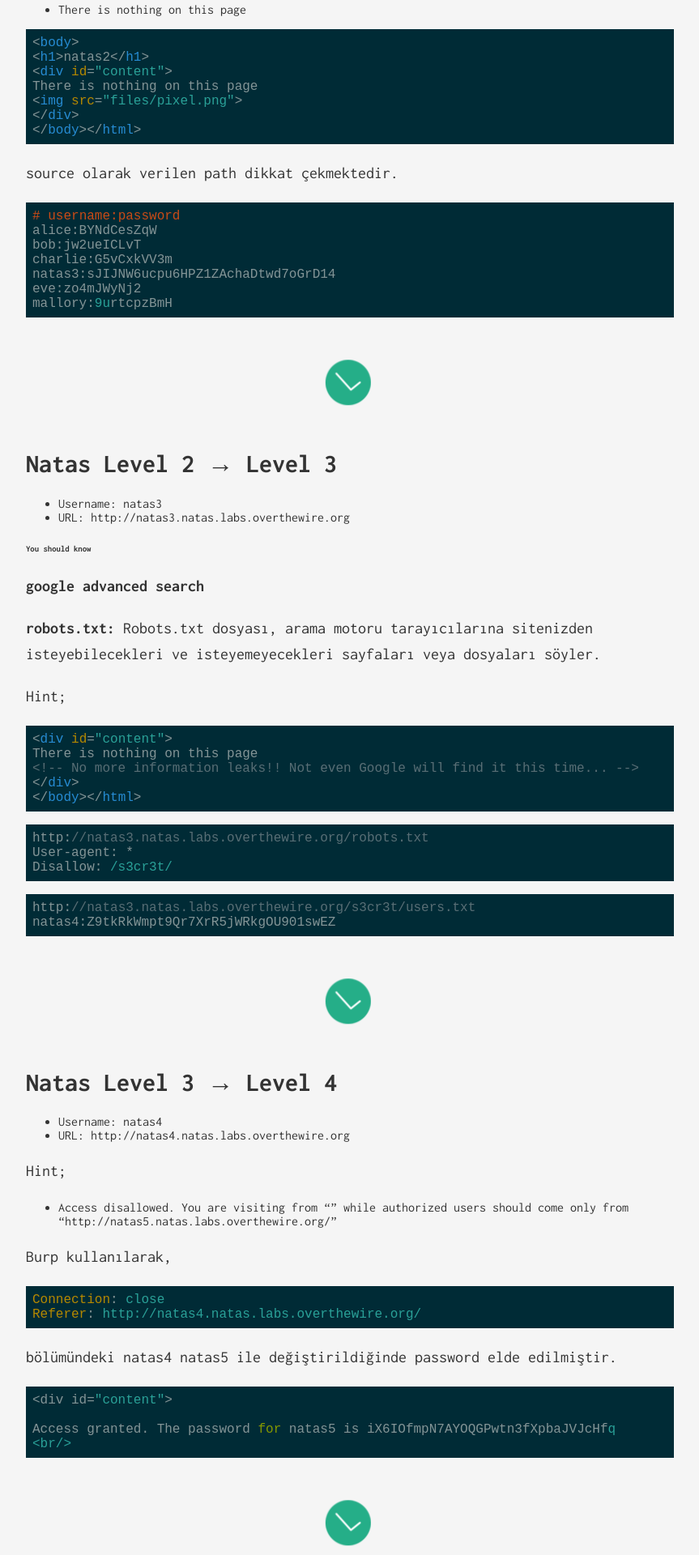
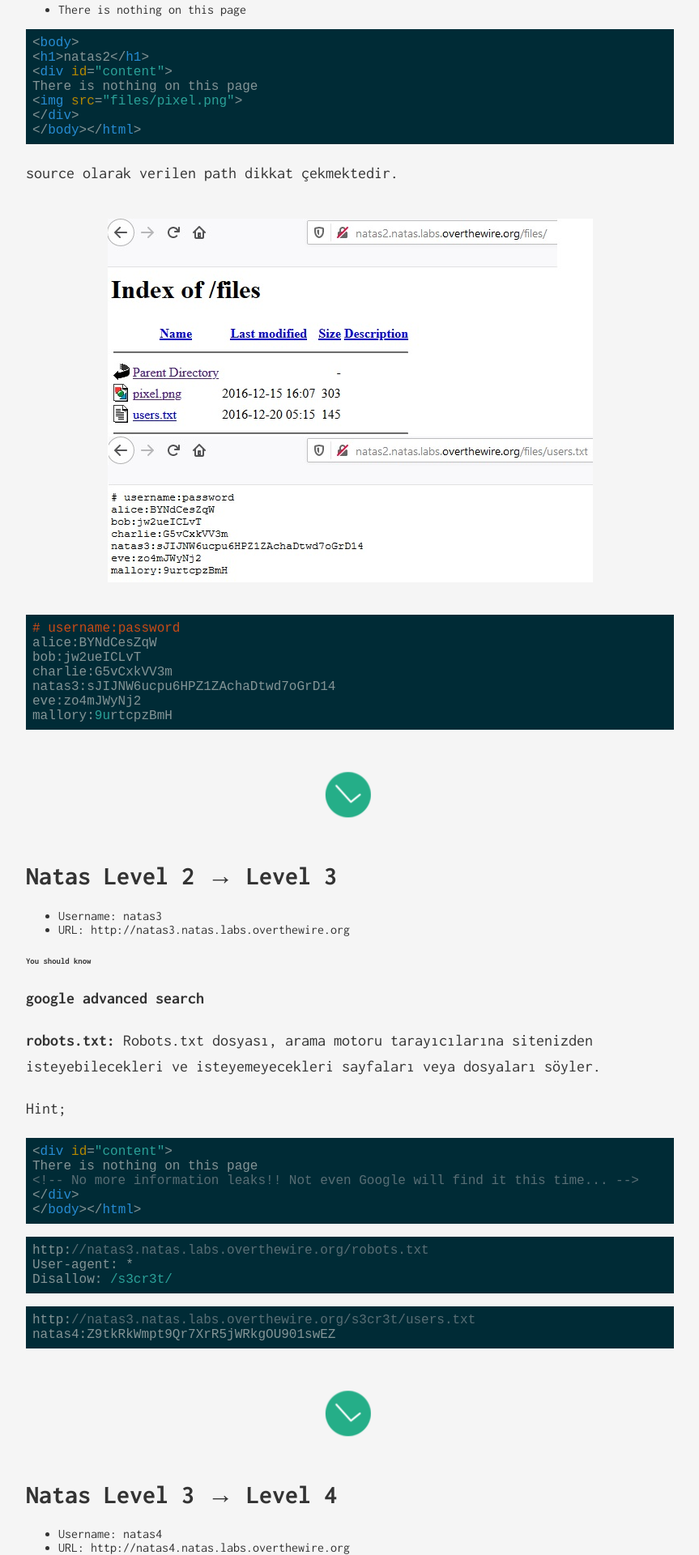
Before and after one commit to JohnGkmn/JohnGkmn.github.io, a Jekyll site: the page built from _posts/2019-11-05-natas.markdown, in a window 1280 px wide. Shown: the part 1957-3877 px from the top of the page at 81% size, without its empty margins (208-1071 px from the left). Built offline with Jekyll 4.4.1, drawn with Linux system fonts in a browser that asks for light colours.

Commit message:
Update 2019-11-05-natas.markdown

````diff
--- a/_posts/2019-11-05-natas.markdown
+++ b/_posts/2019-11-05-natas.markdown
@@ -81,6 +81,7 @@
 
 source olarak verilen path dikkat çekmektedir.
 
+![ss](https://raw.githubusercontent.com/JohnGkmn/JohnGkmn.github.io/master/css/natas/natas2.jpg "ss")
 
 ```terminal
 # username:password
````
